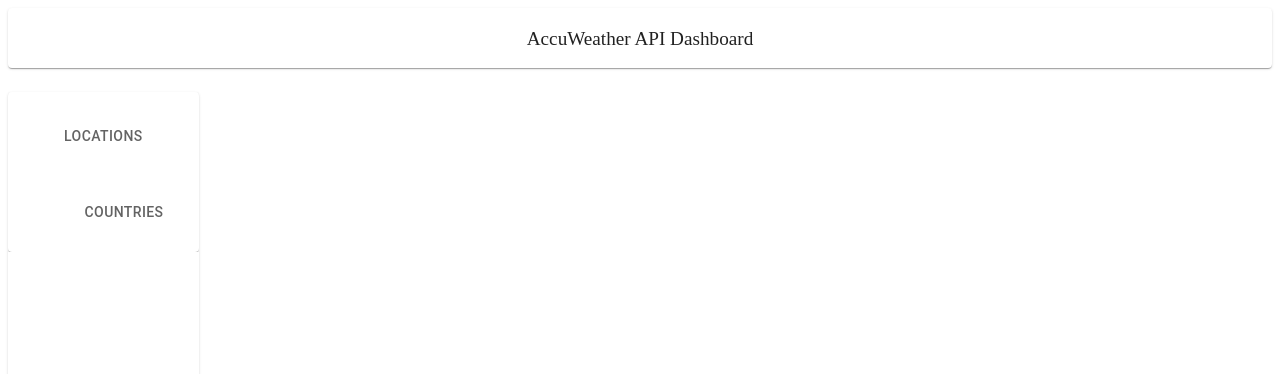
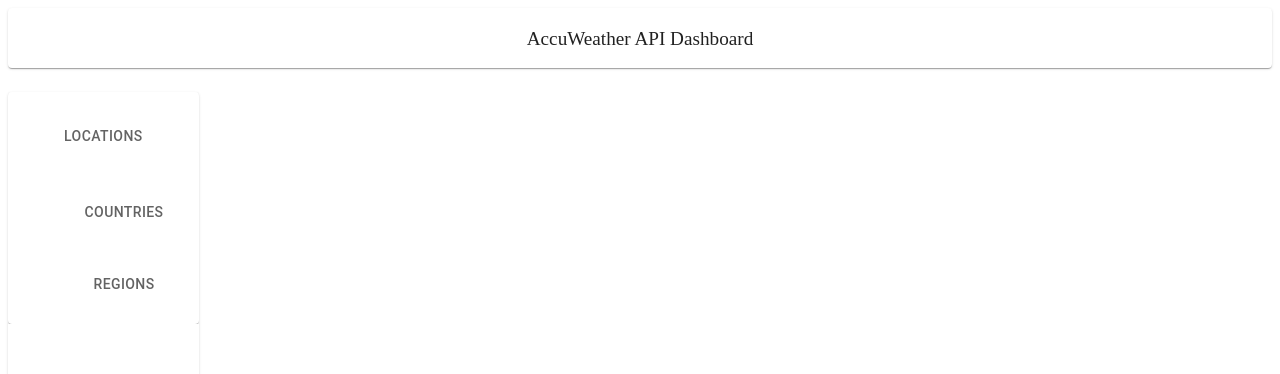
Before and after one commit to tinyfire9/accuweather-web-client, a React (Create React App) app: page / in a window 1280 px wide. Both pictures are taken after a click on the tab "LOCATIONS". Shown: the top 374 px of the page. Built offline with nearby package versions, Linux system fonts and the light colour scheme.

Commit message:
[FIX] add expansionPanelDetails component on each tab

```diff
--- a/src/library/layout/nav-bar.tsx
+++ b/src/library/layout/nav-bar.tsx
@@ -27,15 +27,19 @@
         }
 
         let tabs = service.features.map(
-            (feature: FeatureUIConfig) => <Link className={this.props.classes.navBarLink} to={service.route + feature.route}><Tab label={feature.name}/></Link>
+            (feature: FeatureUIConfig) => (
+                <ExpansionPanelDetails>
+                    <Link className={this.props.classes.navBarLink} to={service.route + feature.route}>
+                        <Tab label={feature.name}/>
+                    </Link>
+                </ExpansionPanelDetails>
+            )
         );
 
         return (
             <ExpansionPanel>
                 <ExpansionPanelSummary><Tab label={service.name}/></ExpansionPanelSummary>
-                <ExpansionPanelDetails>
-                    {tabs}
-                </ExpansionPanelDetails>
+                { tabs }
             </ExpansionPanel>
         )
     }
```
